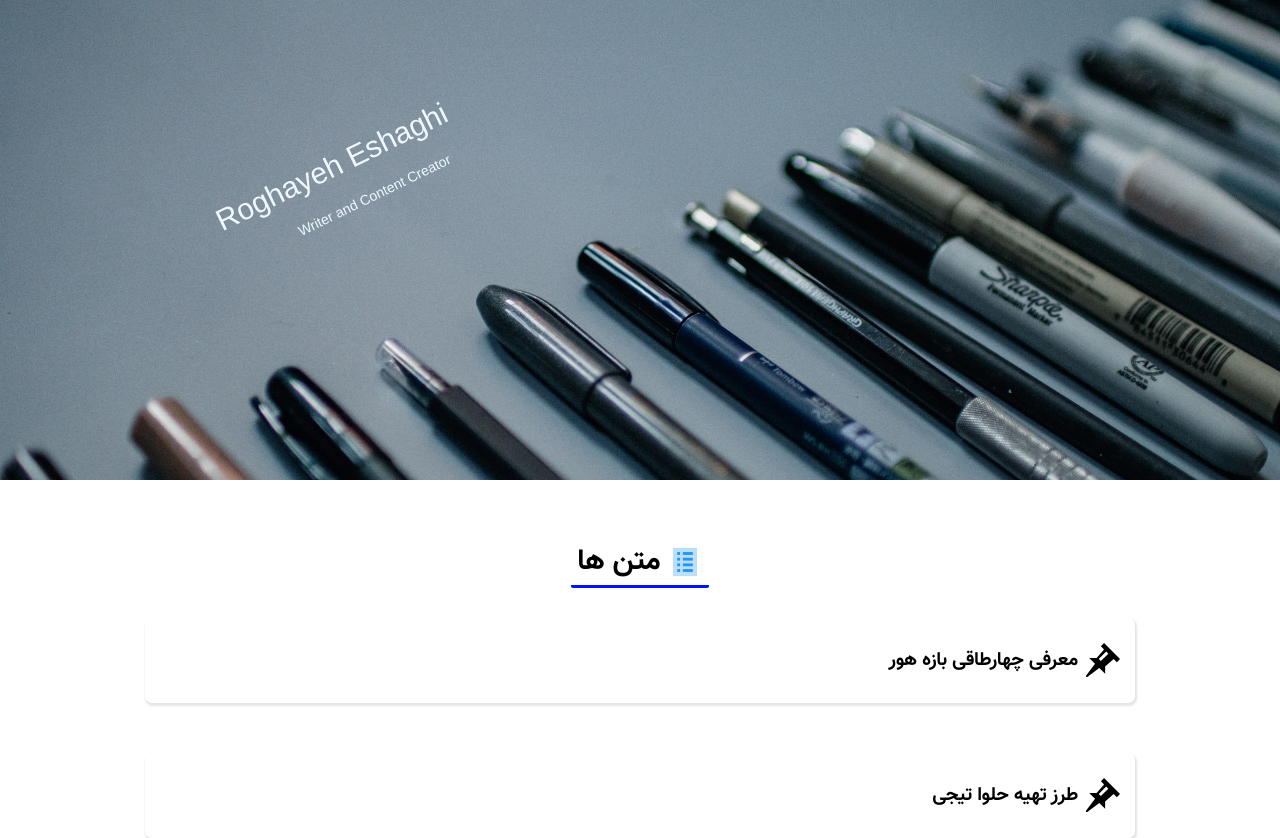
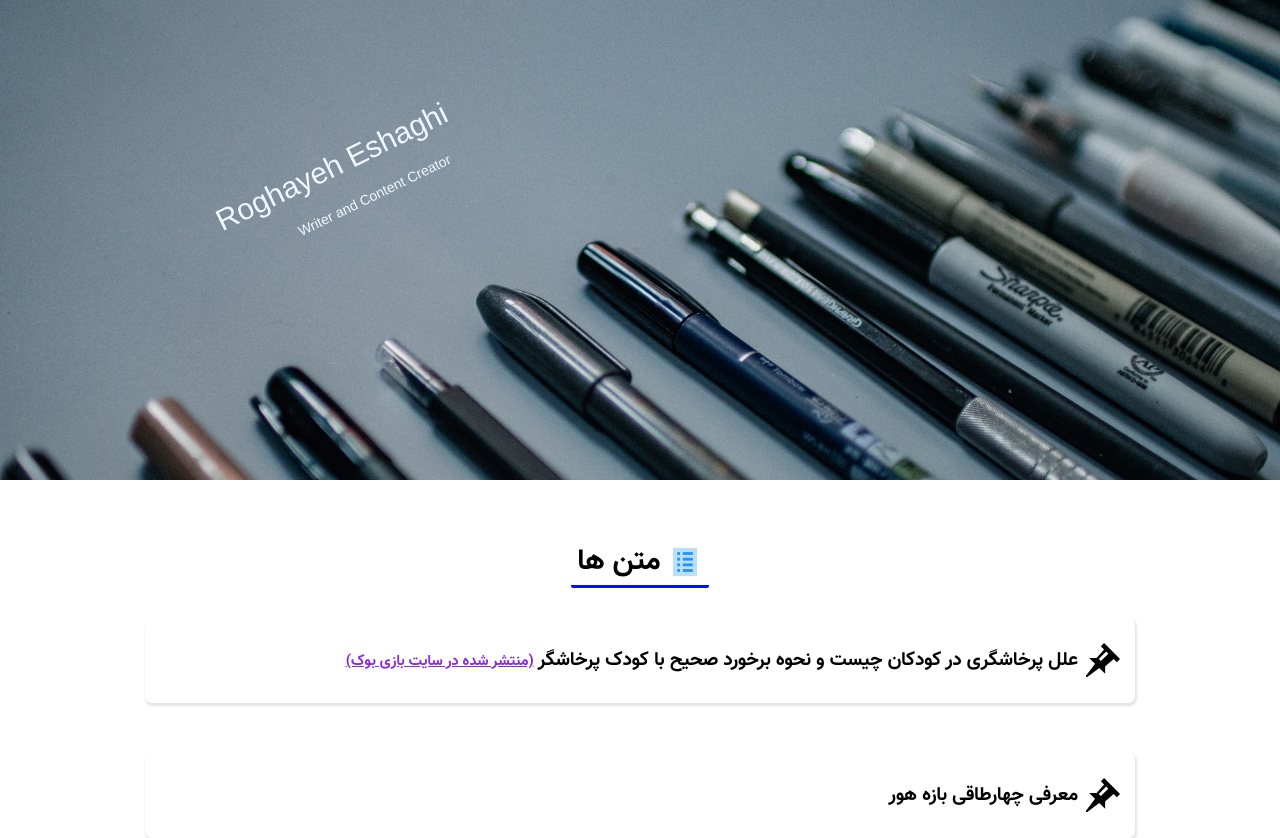
Before and after one commit to Roghayeh-EsHaghi/resume, a React (Create React App) app: page / in a window 1280 px wide. Shown: the top 838 px of the page. Built offline with nearby package versions, Linux system fonts and the light colour scheme.

Commit message:
added child agresion

```diff
--- a/src/assets/styles/App.css
+++ b/src/assets/styles/App.css
@@ -175,3 +175,12 @@ footer {
   overflow-y: auto;
   margin-bottom: 0px;
 }
+ a {
+  text-decoration: none;
+  color: #000;
+ }
+.story span {
+  font-size: 15px;
+  color: blueviolet;
+  text-decoration: underline;
+}
--- /dev/null
+++ b/src/components/ChildAgression.jsx
@@ -0,0 +1,29 @@
+import React, { useState } from "react";
+import { ImPushpin } from "react-icons/im";
+
+export default function ChildAgression() {
+  const [state, setState] = useState({
+    isCollapsed: true,
+  });
+  return (
+    <div className="story">
+      <h4
+        onClick={(e) =>
+          setState((prev) => ({
+            ...prev,
+            isCollapsed: !state.isCollapsed,
+          }))
+        }
+      >
+        <ImPushpin style={{ marginLeft: "8px" }} size={34} />
+        <a
+          href="https://bazibook.com/articles/child/raising/aggression/"
+          target={"_blank"}
+        >
+          علل پرخاشگری در کودکان چیست و نحوه برخورد صحیح با کودک پرخاشگر{" "}
+          <span> (منتشر شده در سایت بازی بوک)</span>
+        </a>
+      </h4>
+    </div>
+  );
+}
--- a/src/components/homepage.jsx
+++ b/src/components/homepage.jsx
@@ -4,6 +4,7 @@ import ResumeAli from "./ResumeAli";
 import KhaterehAseman from "./KhaterehAseman";
 import BazeHoor from "./bazeHoor";
 import HalvaTiji from "./HalvaTiji";
+import ChildAgression from "./ChildAgression";
 export default function Homepage(props) {
   return (
     <div className="main">
@@ -17,6 +18,7 @@ export default function Homepage(props) {
           <FcViewDetails style={{ marginLeft: "8px" }} size={34} />
           متن ها
         </h3>{" "}
+        <ChildAgression />
         <BazeHoor />
         <HalvaTiji />
         <KhaterehAseman />
```
